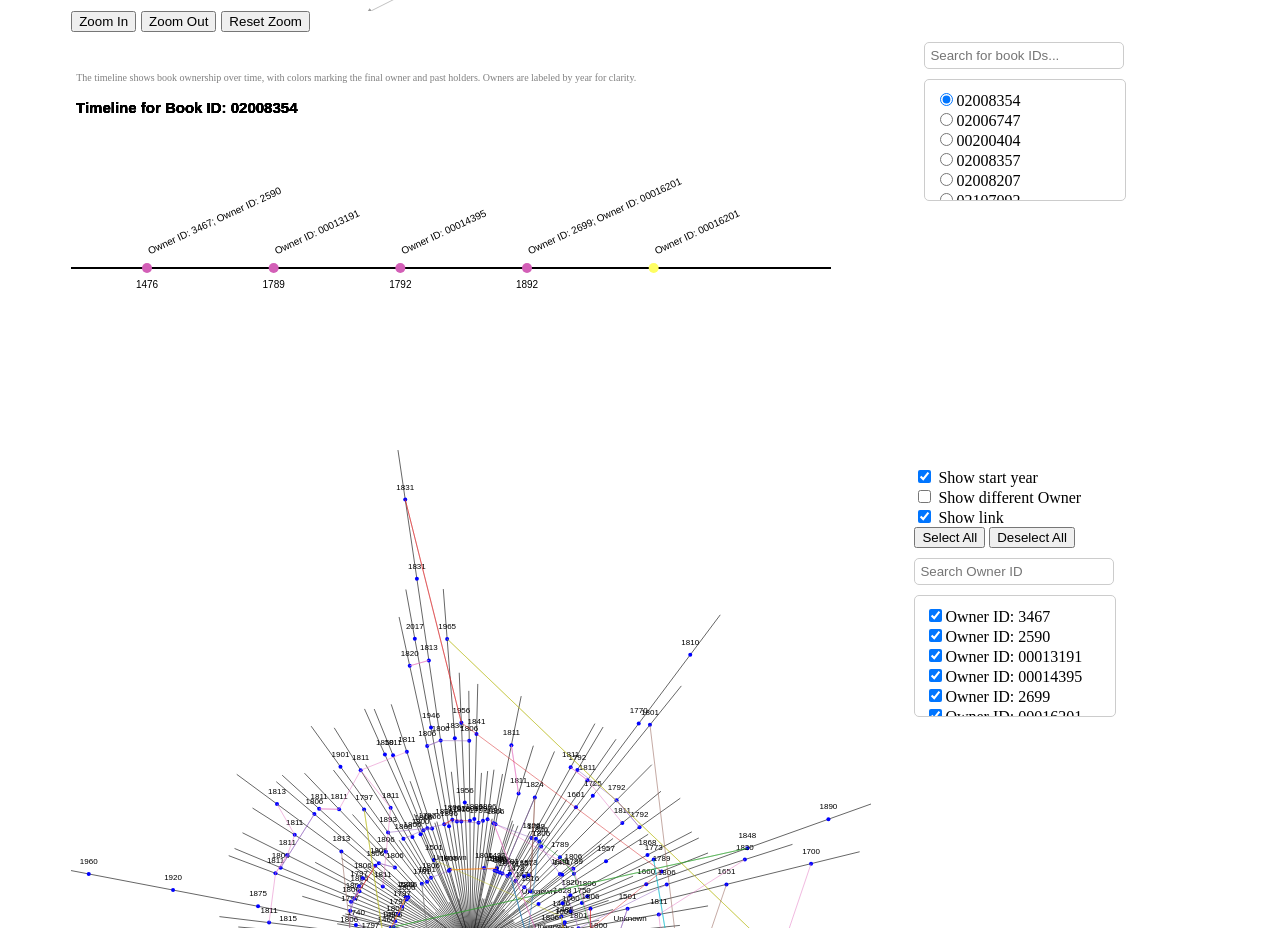
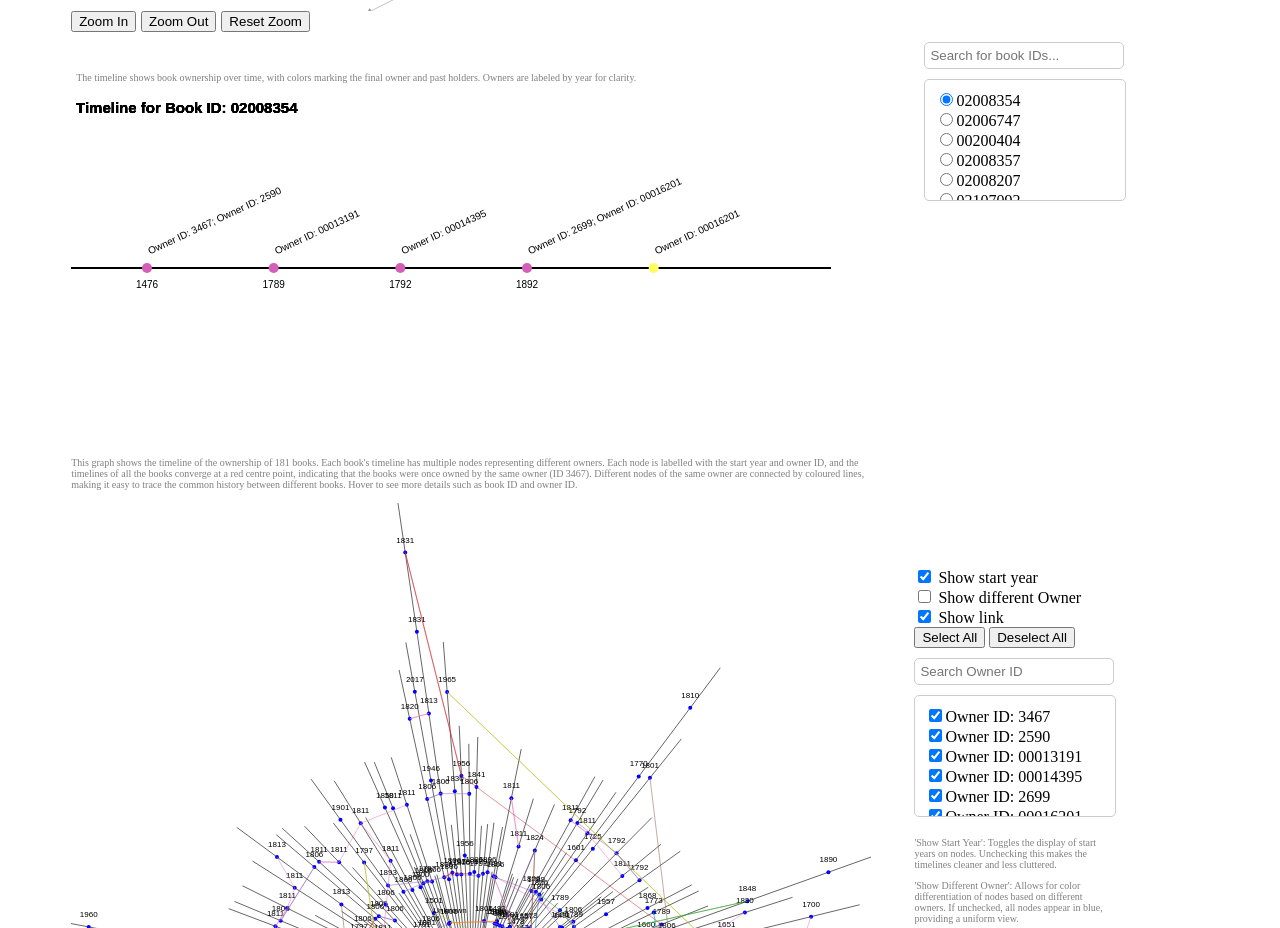
Before and after one commit to MaryJml/MSc_Project, a Flask app: page / in a window 1280 px wide. Shown: the part 730-1658 px from the top of the page. Run offline with Flask 3, Linux system fonts and the light colour scheme.

Commit message:
add description

```diff
--- a/templates/home.html
+++ b/templates/home.html
@@ -70,9 +70,13 @@
 
 <div class="container">
     <div class="left-panel">
-        <svg id="web" width="800" height="600"></svg>
+        <div class="description" style="width: 800px; justify-content: flex-start;">
+            <p>This graph shows the timeline of the ownership of 181 books. Each book's timeline has multiple nodes representing different owners. Each node is labelled with the start year and owner ID, and the timelines of all the books converge at a red centre point, indicating that the books were once owned by the same owner (ID 3467). Different nodes of the same owner are connected by coloured lines, making it easy to trace the common history between different books. Hover to see more details such as book ID and owner ID.</p>
+        </div>
+        <svg id="web"></svg>
     </div>
     <div class="right-panel" id="controls2">
+        <div style="height: 100px"></div>
         <label>
             <input type="checkbox" id="showYearsCheckbox" checked>
             Show start year
@@ -92,6 +96,11 @@
         <input type="text" id="ownerSearchBar" placeholder="Search Owner ID">
         <div id="ownerCheckboxes">
             <!-- 复选框将在这里生成 -->
+        </div>
+        <div class="description" style="width: 200px; justify-content: flex-start;">
+            <p>'Show Start Year': Toggles the display of start years on nodes. Unchecking this makes the timelines cleaner and less cluttered.</p>
+            <p>'Show Different Owner': Allows for color differentiation of nodes based on different owners. If unchecked, all nodes appear in blue, providing a uniform view.</p>
+            <p>'Show Link': Controls the visibility of connections between nodes of the same owner across different timelines. Checking this box reveals a list of all owners, enabling users to select specific owners to view their links. Unchecking it hides both the checkbox list and the links on the diagram.</p>
         </div>
     </div>
 </div>
```
